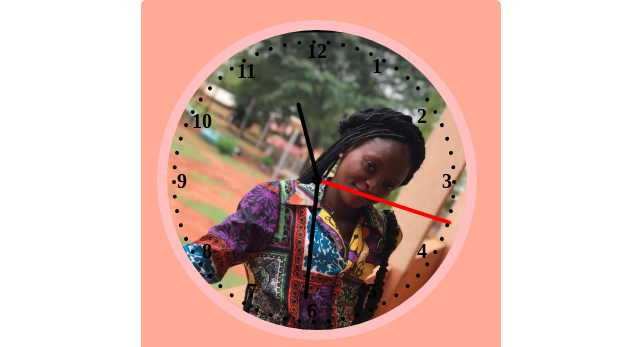
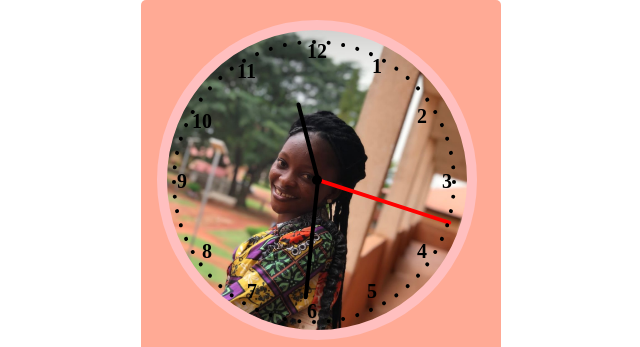
Before and after one commit to philipmeliga/Analog-Clock, a plain HTML site: page index.html in a window 1280 px wide. Shown: the top 347 px of the page, without its empty margins (319-959 px from the left). Drawn offline with Linux system fonts and the light colour scheme.

Commit message:
Add files via upload

```diff
--- a/analog.css
+++ b/analog.css
@@ -4,7 +4,7 @@
     height: 300px;
     border: 10px solid #ffbfbf;
     border-radius: 50%;
-    background-image:url('/Analog-Clock/glory.jpg');
+    background-image:url('/Analog-Clock/glory2.jpg');
     background-size:cover;
     top:20px;
     left:16px;
```
